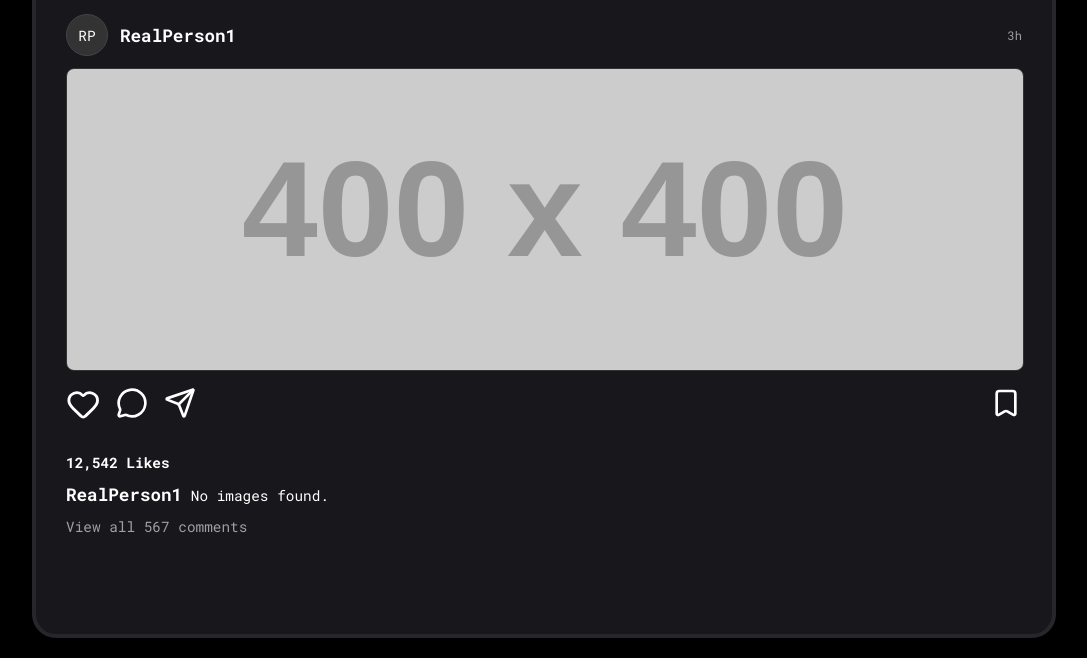
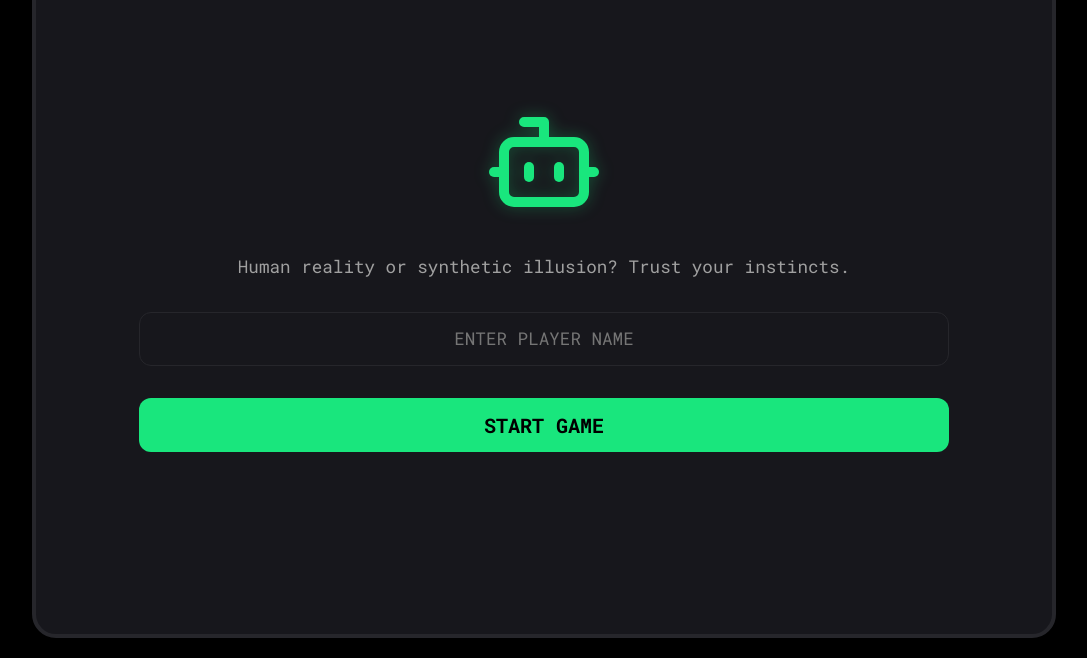
Before and after one commit to RHWrath/AI-quizlet, a plain HTML site: page Frontend/index.html in a window 1280 px wide. Shown: the part 142-800 px from the top of the page, without its empty margins (96-1183 px from the left). Drawn offline with nearby package versions, Linux system fonts and the light colour scheme; no server answers; placeholder pictures from the web are drawn by us.

Commit message:
Start page finished

```diff
--- a/Frontend/index.html
+++ b/Frontend/index.html
@@ -21,6 +21,15 @@
       <div class="title-section">
         <h1 class="game-title">BOT OR NOT</h1>
       </div>
+
+      <div id="start-screen" class="screen-container">
+        <i data-lucide="bot" class="hero-icon"></i>
+        <h2 class="subtitle">Human reality or synthetic illusion? Trust your instincts.</h2>
+        <input type="text" id="player-name-input" placeholder="ENTER PLAYER NAME" autocomplete="off" />
+        <button id="start-btn">START GAME</button>
+      </div>
+
+      <div id="game-screen" class="hidden">
         <header class="game-header">
           <div class="stats-row">
             <div class="lives" id="lives-container">
@@ -40,17 +49,9 @@
             </div>
             <span class="timestamp">3h</span>
           </div>
-
           <div class="post-image-container">
-          <img
-            id="game-image"
-            src="https://via.placeholder.com/400"
-            alt="Post content"
-          />
-
-          <div id="feedback-overlay" class="hidden"></div>
+            <img id="game-image" src="https://via.placeholder.com/400" alt="Post content" />
           </div>
-
           <div class="post-actions">
             <div class="left-actions">
               <i data-lucide="heart" class="action-heart"></i>
@@ -59,7 +60,6 @@
             </div>
             <i data-lucide="bookmark"></i>
           </div>
-
           <div class="post-details">
             <p class="likes-count">12,542 Likes</p>
             <p class="caption">
@@ -68,9 +68,9 @@
             </p>
             <p class="comments-link">View all 567 comments</p>
           </div>
-        <div id="result-footer" class="result-footer hidden">
+          <div id="result-footer" class="result-footer hidden"></div>
+        </main>
       </div>
-    </main>
 
     <script src="script.js"></script>
   </body>
--- a/Frontend/script.js
+++ b/Frontend/script.js
@@ -1,5 +1,5 @@
 const API_BASE_URL = "http://localhost:5090";
-const USERNAME = "player_1";
+let USERNAME = "";
 
 let currentScore = 200;
 let lives = 3;
@@ -14,10 +14,50 @@ const ui = {
   lives: document.getElementById("lives-container"),
   card: document.querySelector(".post-card"),
   footer: document.getElementById("result-footer"),
+  startScreen: document.getElementById("start-screen"),
+  gameScreen: document.getElementById("game-screen"),
+  nameInput: document.getElementById("player-name-input"),
+  startBtn: document.getElementById("start-btn"),
 };
 
 lucide.createIcons();
-initGame();
+
+ui.startBtn.addEventListener("click", async () => {
+  const enteredName = ui.nameInput.value.trim();
+
+  if (!enteredName) {
+    alert("Enter a player name to continue");
+    return;
+  }
+
+  ui.startBtn.innerText = "CONNECTING...";
+  ui.startBtn.disabled = true;
+
+  try {
+    const url = `${API_BASE_URL}/insta/createacount?name=${encodeURIComponent(enteredName)}`;
+
+    const response = await fetch(url, {
+      method: "POST",
+      headers: { "Content-Type": "application/json" },
+    });
+
+    if (!response.ok) throw new Error("Could not create account");
+
+    USERNAME = enteredName;
+
+    ui.startScreen.classList.add("hidden");
+    ui.gameScreen.classList.remove("hidden");
+
+    lucide.createIcons();
+
+    initGame();
+  } catch (error) {
+    console.error("Account creation error:", error);
+    alert("Error connecting to server.");
+    ui.startBtn.innerText = "START GAME";
+    ui.startBtn.disabled = false;
+  }
+});
 
 async function initGame() {
   ui.caption.innerText = "Loading game data...";
@@ -33,6 +73,8 @@ async function fetchAllPosts() {
   try {
     const response = await fetch(`${API_BASE_URL}/insta`);
     const data = await response.json();
+
+    console.log("Data received from GET /insta:", data);
 
     if (Array.isArray(data)) {
       gameQueue = data;
--- a/Frontend/style.css
+++ b/Frontend/style.css
@@ -96,6 +96,7 @@ body {
   transition: all 0.3s ease-out;
   flex-grow: 1;
   overflow: hidden;
+  min-height: 0;
 }
 
 .post-header {
@@ -136,6 +137,7 @@ body {
 .post-image-container {
   width: 100%;
   flex-grow: 1;
+  min-height: 0;
   background-color: #2a2a2a;
   border-radius: 1vh;
   overflow: hidden;
@@ -147,6 +149,9 @@ body {
 }
 
 .post-image-container img {
+  position: absolute;
+  top: 0;
+  left: 0;
   width: 100%;
   height: 100%;
   object-fit: cover;
@@ -253,3 +258,78 @@ body {
 .hidden {
   display: none !important;
 }
+
+/* --- Start Screen Styles --- */
+.screen-container {
+  display: flex;
+  flex-direction: column;
+  align-items: center;
+  justify-content: center;
+  flex-grow: 1;
+  gap: 4vh;
+  text-align: center;
+  padding: 2vh;
+}
+
+.hero-icon {
+  width: 15vh;
+  height: 15vh;
+  color: var(--accent-green);
+  filter: drop-shadow(0 0 1vh rgba(25, 230, 125, 0.3));
+}
+
+.subtitle {
+  color: var(--text-secondary);
+  font-size: var(--font-md);
+  font-weight: 400;
+  line-height: 1.5;
+  margin: 0;
+  padding: 0 2vh;
+}
+
+#player-name-input {
+  background-color: var(--card-bg);
+  border: 0.2vh solid var(--card-border);
+  color: var(--text-primary);
+  font-family: "Roboto Mono", monospace;
+  font-size: var(--font-md);
+  padding: 1.8vh;
+  border-radius: 1.5vh;
+  width: 85%;
+  text-align: center;
+  outline: none;
+  transition: border-color 0.3s ease;
+  box-sizing: border-box;
+}
+
+#player-name-input:focus {
+  border-color: var(--accent-green);
+}
+
+#start-btn {
+  background-color: var(--accent-green);
+  color: #000;
+  font-family: "Roboto Mono", monospace;
+  font-size: var(--font-lg);
+  font-weight: 700;
+  border: none;
+  border-radius: 1.5vh;
+  padding: 1.8vh 3vh;
+  cursor: pointer;
+  width: 85%;
+  text-transform: uppercase;
+  transition:
+    transform 0.1s ease,
+    box-shadow 0.3s ease;
+}
+
+#start-btn:active {
+  transform: scale(0.98);
+}
+
+#game-screen {
+  display: flex;
+  flex-direction: column;
+  flex-grow: 1;
+  height: 100%;
+}
```
Lines whose indentation alone changed are shown as unchanged.
